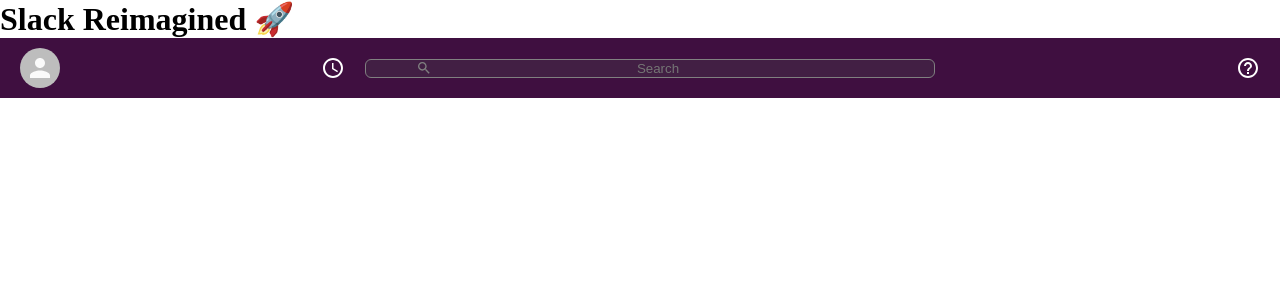
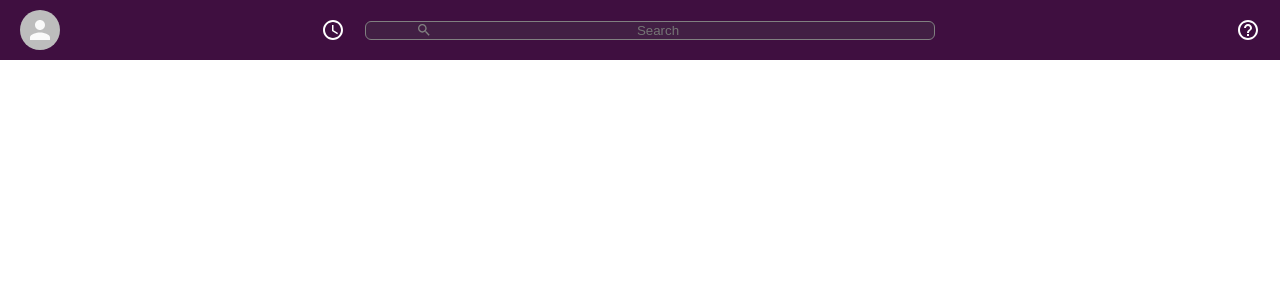
Before and after one commit to garrettmmoore/slack-reimagined, a React (Create React App) app in the folder client/: page / in a window 1280 px wide. Shown: the top 300 px of the page. Built offline with nearby package versions, Linux system fonts and the light colour scheme.

Commit message:
Add material icons

```diff
--- a/client/package.json
+++ b/client/package.json
@@ -4,6 +4,7 @@
   "private": true,
   "dependencies": {
     "@material-ui/core": "^4.11.0",
+    "@material-ui/icons": "^4.9.1",
     "@testing-library/jest-dom": "^4.2.4",
     "@testing-library/react": "^9.3.2",
     "@testing-library/user-event": "^7.1.2",
--- a/client/src/App.js
+++ b/client/src/App.js
@@ -5,7 +5,6 @@
 function App() {
   return (
     <div className='App'>
-      <h1>Slack Reimagined 🚀</h1>
       <Header />
     </div>
   );
```
Also changed, not shown: 1 other file (tests, documents, lock files or other folders).
